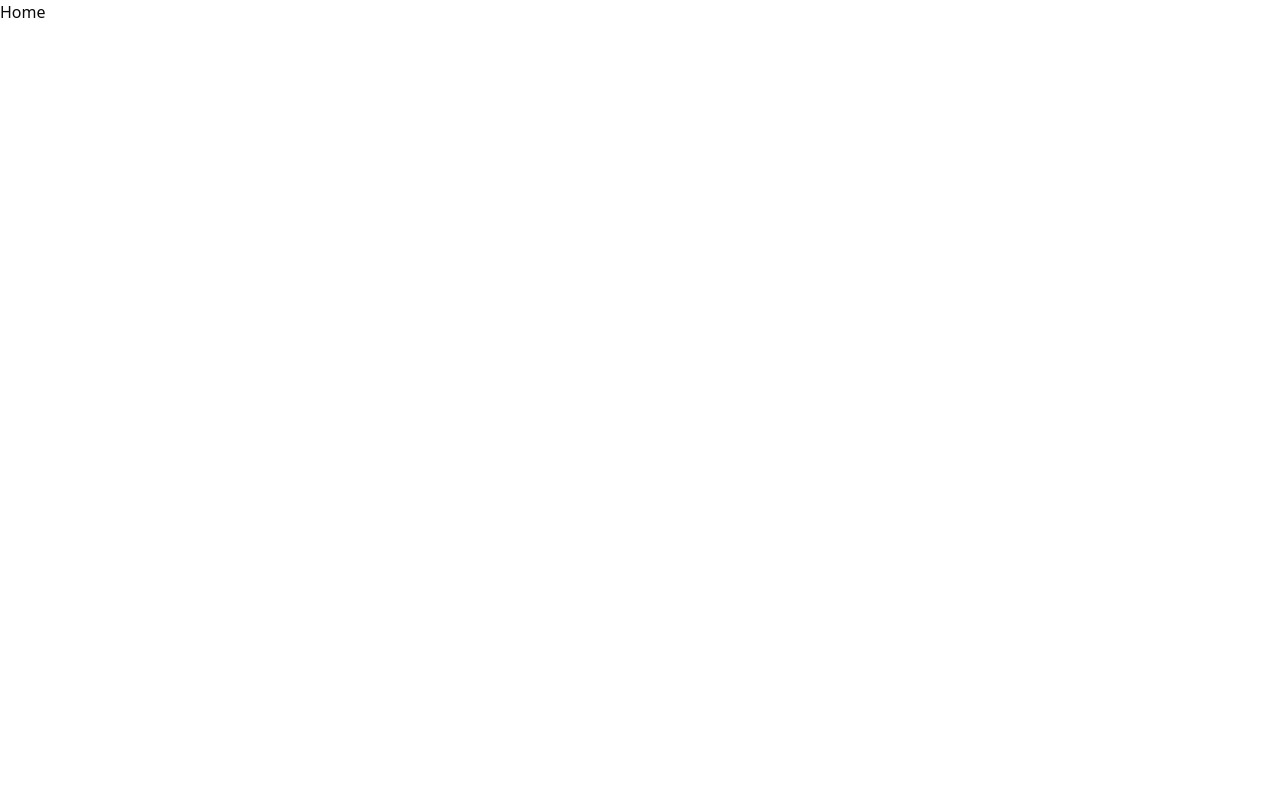
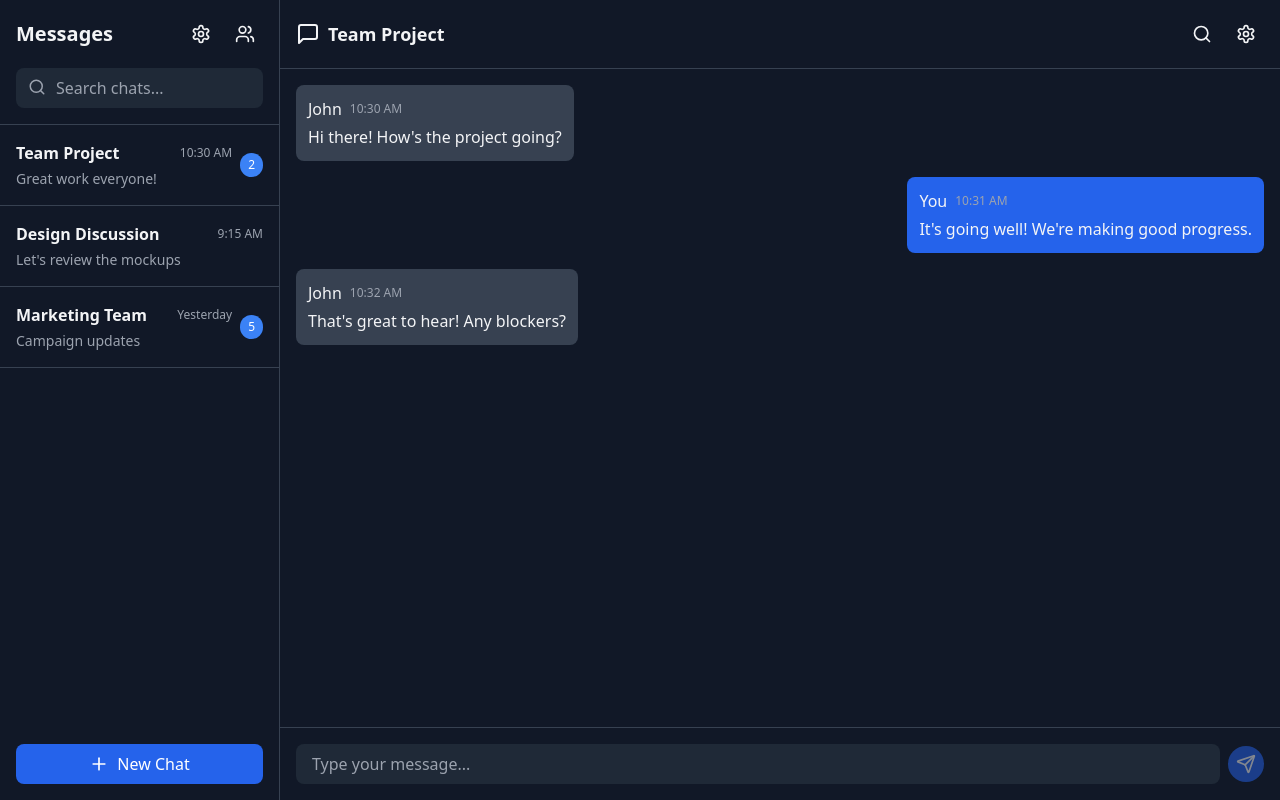
Before and after one commit to achla26/mern-chat-app, a React (Vite) app in the folder client/: page / in a window 1280 px wide. Built offline with nearby package versions, Linux system fonts and the light colour scheme.

Commit message:
working on chat design

```diff
--- a/client/src/pages/home/Home.jsx
+++ b/client/src/pages/home/Home.jsx
@@ -1,9 +1,69 @@
-import React from 'react'
+import React, { useState } from 'react';
+import { Menu, X } from 'lucide-react';
+import Sidebar from './sidebar/Sidebar';
+import ChatArea from './chat/ChatArea';
 
 function Home() {
+  const [message, setMessage] = useState('');
+  const [isSidebarOpen, setIsSidebarOpen] = useState(false);
+
+  const chats = [
+    { id: 1, name: "Team Project", lastMessage: "Great work everyone!", timestamp: "10:30 AM", unread: 2 },
+    { id: 2, name: "Design Discussion", lastMessage: "Let's review the mockups", timestamp: "9:15 AM", unread: 0 },
+    { id: 3, name: "Marketing Team", lastMessage: "Campaign updates", timestamp: "Yesterday", unread: 5 },
+  ];
+
+  const messages = [
+    { id: 1, content: "Hi there! How's the project going?", sender: "John", timestamp: "10:30 AM" },
+    { id: 2, content: "It's going well! We're making good progress.", sender: "You", timestamp: "10:31 AM" },
+    { id: 3, content: "That's great to hear! Any blockers?", sender: "John", timestamp: "10:32 AM" },
+  ];
+
+  const handleSendMessage = (e) => {
+    e.preventDefault();
+    if (message.trim()) {
+      // Handle sending message
+      setMessage('');
+    }
+  };
+
+  const toggleSidebar = () => {
+    setIsSidebarOpen(!isSidebarOpen);
+  };
+
   return (
-    <div>Home</div>
-  )
+    <div className="h-screen w-screen overflow-hidden bg-gray-900 text-gray-100">
+      {/* Overlay for mobile when sidebar is open */}
+      {isSidebarOpen && (
+        <div
+          className="fixed inset-0 bg-black bg-opacity-50 z-30 lg:hidden"
+          onClick={() => setIsSidebarOpen(false)}
+        />
+      )}
+
+      {/* Mobile Sidebar Toggle */}
+      <button
+        onClick={toggleSidebar}
+        className="lg:hidden fixed top-4 left-4 z-50 p-2 bg-gray-800 rounded-full hover:bg-gray-700"
+      >
+        {isSidebarOpen ? <X size={24} /> : <Menu size={24} />}
+      </button>
+
+      <div className="flex h-full">
+        <Sidebar
+          isOpen={isSidebarOpen}
+          onClose={() => setIsSidebarOpen(false)}
+          chats={chats}
+        />
+        <ChatArea
+          messages={messages}
+          message={message}
+          setMessage={setMessage}
+          handleSendMessage={handleSendMessage}
+        />
+      </div>
+    </div>
+  );
 }
 
-export default Home
+export default Home;
--- /dev/null
+++ b/client/src/pages/home/chat/ChatArea.jsx
@@ -0,0 +1,20 @@
+import React from 'react';
+import ChatHeader from './ChatHeader';
+import MessageList from './MessageList';
+import MessageInput from './MessageInput';
+
+function ChatArea({ messages, message, setMessage, handleSendMessage }) {
+  return (
+    <main className="flex-1 flex flex-col min-w-0 w-full">
+      <ChatHeader />
+      <MessageList messages={messages} />
+      <MessageInput
+        message={message}
+        setMessage={setMessage}
+        onSubmit={handleSendMessage}
+      />
+    </main>
+  );
+}
+
+export default ChatArea;
--- /dev/null
+++ b/client/src/pages/home/chat/ChatHeader.jsx
@@ -0,0 +1,23 @@
+import React from 'react';
+import { MessageSquare, Search, Settings } from 'lucide-react';
+
+function ChatHeader() {
+  return (
+    <div className="p-4 border-b border-gray-700 flex items-center justify-between">
+      <div className="flex items-center ml-12 lg:ml-0 min-w-0">
+        <MessageSquare className="mr-2 flex-shrink-0" />
+        <h2 className="text-lg font-semibold truncate">Team Project</h2>
+      </div>
+      <div className="flex gap-2 flex-shrink-0">
+        <button className="p-2 hover:bg-gray-800 rounded-full transition-colors">
+          <Search size={20} />
+        </button>
+        <button className="p-2 hover:bg-gray-800 rounded-full transition-colors">
+          <Settings size={20} />
+        </button>
+      </div>
+    </div>
+  );
+}
+
+export default ChatHeader;
--- /dev/null
+++ b/client/src/pages/home/chat/MessageInput.jsx
@@ -0,0 +1,27 @@
+import React from 'react';
+import { Send } from 'lucide-react';
+
+function MessageInput({ message, setMessage, onSubmit }) {
+  return (
+    <form onSubmit={onSubmit} className="p-4 border-t border-gray-700">
+      <div className="flex items-center gap-2">
+        <input
+          type="text"
+          value={message}
+          onChange={(e) => setMessage(e.target.value)}
+          placeholder="Type your message..."
+          className="flex-1 bg-gray-800 rounded-lg py-2 px-4 focus:outline-none focus:ring-2 focus:ring-blue-500 transition-all"
+        />
+        <button
+          type="submit"
+          className="p-2 bg-blue-600 hover:bg-blue-700 rounded-full flex-shrink-0 transition-colors disabled:opacity-50 disabled:cursor-not-allowed"
+          disabled={!message.trim()}
+        >
+          <Send size={20} />
+        </button>
+      </div>
+    </form>
+  );
+}
+
+export default MessageInput;
--- /dev/null
+++ b/client/src/pages/home/chat/MessageList.jsx
@@ -0,0 +1,30 @@
+import React from 'react';
+
+function MessageList({ messages }) {
+  return (
+    <div className="flex-1 overflow-y-auto p-4 space-y-4">
+      {messages.map((msg) => (
+        <div
+          key={msg.id}
+          className={`flex ${msg.sender === 'You' ? 'justify-end' : 'justify-start'}`}
+        >
+          <div
+            className={`max-w-[85%] sm:max-w-[75%] md:max-w-[65%] rounded-lg p-3 ${
+              msg.sender === 'You'
+                ? 'bg-blue-600'
+                : 'bg-gray-700'
+            }`}
+          >
+            <div className="flex items-center gap-2 mb-1">
+              <span className="font-medium">{msg.sender}</span>
+              <span className="text-xs text-gray-400">{msg.timestamp}</span>
+            </div>
+            <p className="break-words">{msg.content}</p>
+          </div>
+        </div>
+      ))}
+    </div>
+  );
+}
+
+export default MessageList;
--- /dev/null
+++ b/client/src/pages/home/sidebar/ChatList.jsx
@@ -0,0 +1,30 @@
+import React from 'react';
+
+function ChatList({ chats, onChatSelect }) {
+  return (
+    <div className="flex-1 overflow-y-auto">
+      {chats.map((chat) => (
+        <div
+          key={chat.id}
+          className="flex items-center p-4 hover:bg-gray-800 cursor-pointer border-b border-gray-700 transition-colors"
+          onClick={() => onChatSelect()}
+        >
+          <div className="flex-1 min-w-0">
+            <div className="flex justify-between items-center mb-1">
+              <h3 className="font-semibold truncate">{chat.name}</h3>
+              <span className="text-xs text-gray-400 ml-2 flex-shrink-0">{chat.timestamp}</span>
+            </div>
+            <p className="text-sm text-gray-400 truncate">{chat.lastMessage}</p>
+          </div>
+          {chat.unread > 0 && (
+            <span className="ml-2 bg-blue-500 text-white rounded-full px-2 py-1 text-xs flex-shrink-0">
+              {chat.unread}
+            </span>
+          )}
+        </div>
+      ))}
+    </div>
+  );
+}
+
+export default ChatList;
--- /dev/null
+++ b/client/src/pages/home/sidebar/SearchBar.jsx
@@ -0,0 +1,17 @@
+import React from 'react';
+import { Search } from 'lucide-react';
+
+function SearchBar() {
+  return (
+    <div className="relative">
+      <input
+        type="text"
+        placeholder="Search chats..."
+        className="w-full bg-gray-800 rounded-lg py-2 pl-10 pr-4 focus:outline-none focus:ring-2 focus:ring-blue-500 transition-all"
+      />
+      <Search className="absolute left-3 top-2.5 text-gray-400" size={18} />
+    </div>
+  );
+}
+
+export default SearchBar;
--- /dev/null
+++ b/client/src/pages/home/sidebar/Sidebar.jsx
@@ -0,0 +1,42 @@
+import React from 'react';
+import { Settings, Users, Plus } from 'lucide-react';
+import SearchBar from './SearchBar';
+import ChatList from './ChatList';
+
+function Sidebar({ isOpen, onClose, chats }) {
+  return (
+    <aside
+      className={`
+        fixed lg:static inset-y-0 left-0 z-40
+        w-[280px] flex-shrink-0 flex flex-col border-r border-gray-700
+        transform transition-transform duration-300 ease-in-out
+        ${isOpen ? 'translate-x-0' : '-translate-x-full'}
+        lg:translate-x-0 bg-gray-900
+      `}
+    >
+      <div className="p-4 border-b border-gray-700">
+        <div className="flex items-center justify-between mb-4">
+          <h1 className="text-xl font-bold">Messages</h1>
+          <div className="flex gap-2">
+            <button className="p-2 hover:bg-gray-700 rounded-full transition-colors">
+              <Settings size={20} />
+            </button>
+            <button className="p-2 hover:bg-gray-700 rounded-full transition-colors">
+              <Users size={20} />
+            </button>
+          </div>
+        </div>
+        <SearchBar />
+      </div>
+
+      <ChatList chats={chats} onChatSelect={onClose} />
+
+      <button className="m-4 flex items-center justify-center gap-2 bg-blue-600 hover:bg-blue-700 text-white rounded-lg py-2 px-4 transition-colors">
+        <Plus size={20} />
+        <span>New Chat</span>
+      </button>
+    </aside>
+  );
+}
+
+export default Sidebar;
```
Also changed, not shown: 1 other file (tests, documents, lock files or other folders).
